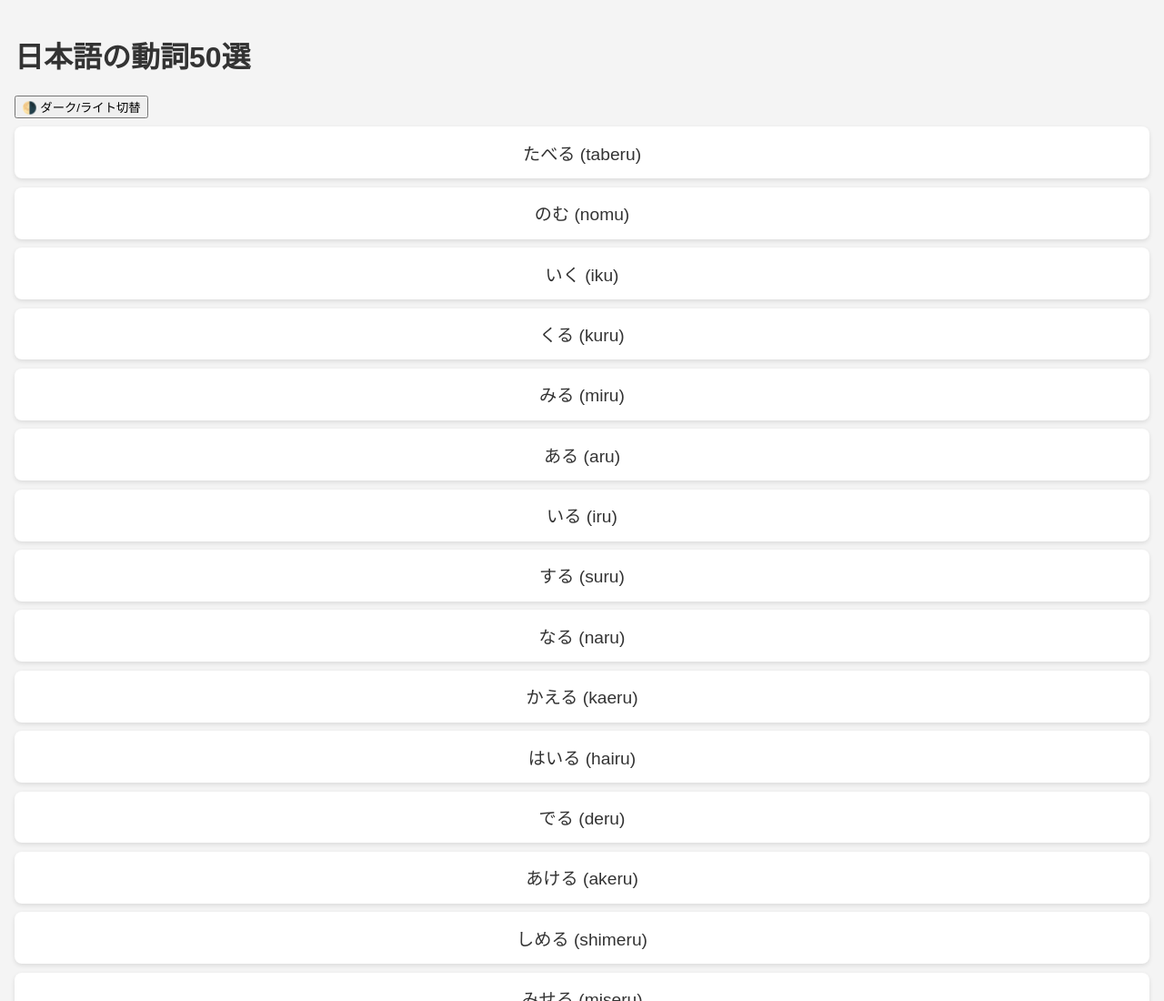
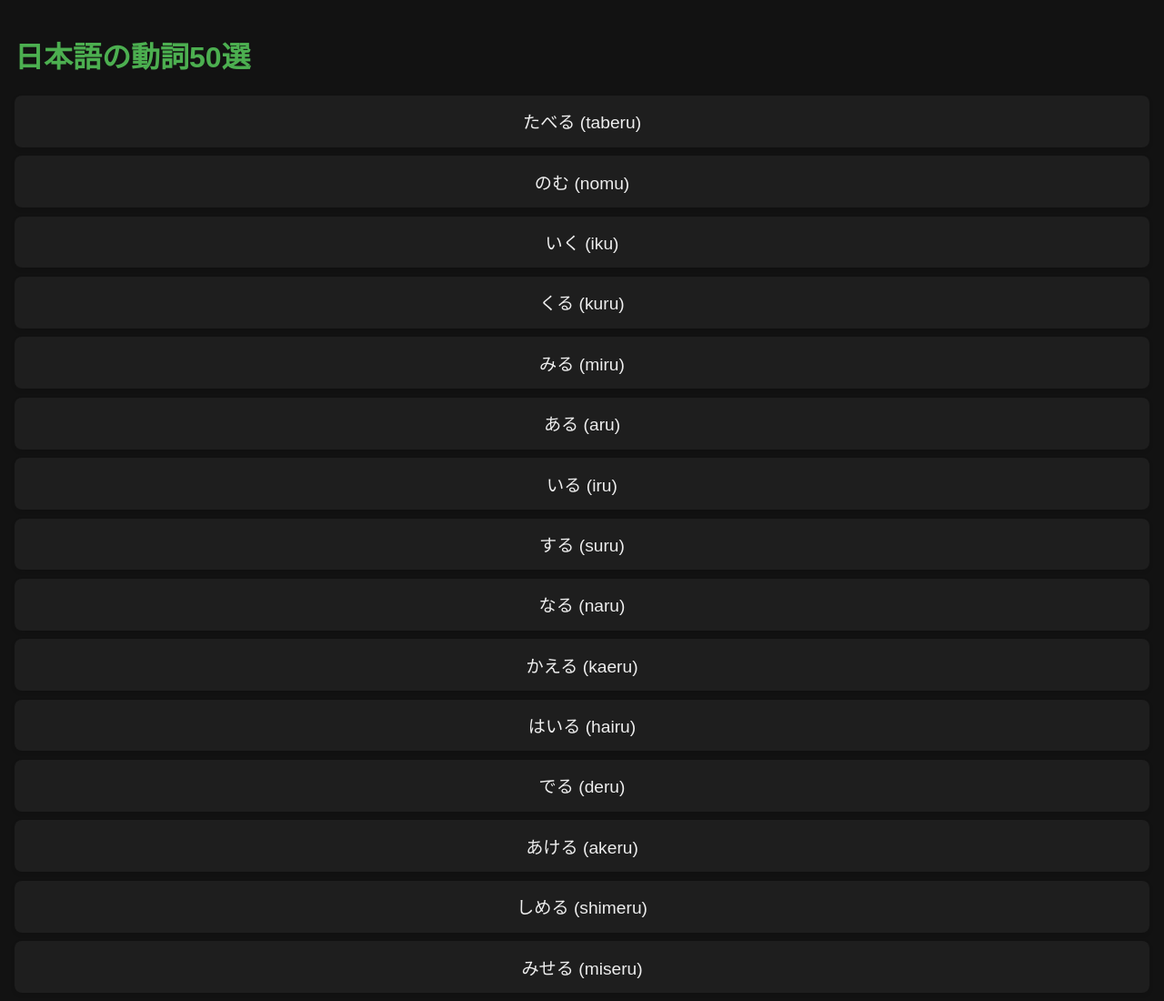
Before and after one commit to mauricedeschamps/japaneseverbsnew50, a plain HTML site: page index.html in a window 1280 px wide. Shown: the top 1100 px of the page at 91% size. Drawn offline with Linux system fonts and the light colour scheme.

Commit message:
index.html の更新

```diff
--- a/index.html
+++ b/index.html
@@ -7,15 +7,10 @@
   <style>
     body {
       font-family: sans-serif;
-      background-color: #f4f4f4;
-      color: #333;
+      background-color: #121212;
+      color: #eee;
       margin: 0;
       padding: 1em;
-      transition: all 0.3s;
-    }
-    .dark-mode {
-      background-color: #121212;
-      color: #eee;
     }
     .button-list button {
       display: block;
@@ -26,24 +21,22 @@
       border-radius: 8px;
       border: none;
       cursor: pointer;
-      background-color: #ffffff;
-      color: #333;
+      background-color: #1e1e1e;
+      color: #eee;
       box-shadow: 0 2px 5px rgba(0,0,0,0.1);
       transition: 0.2s;
     }
-    .dark-mode .button-list button {
-      background-color: #1e1e1e;
-      color: #eee;
+    button:hover {
+      background-color: #2e2e2e;
     }
-    button:hover {
-      opacity: 0.9;
+    h1 {
+      color: #4CAF50;
     }
   </style>
 </head>
 <body>
 
 <h1>日本語の動詞50選</h1>
-<button onclick="toggleMode()">🌗 ダーク/ライト切替</button>
 
 <div class="button-list" id="verbList"></div>
 
@@ -111,10 +104,6 @@ function renderVerbs() {
   });
 }
 
-function toggleMode() {
-  document.body.classList.toggle("dark-mode");
-}
-
 renderVerbs();
 </script>
 
```
